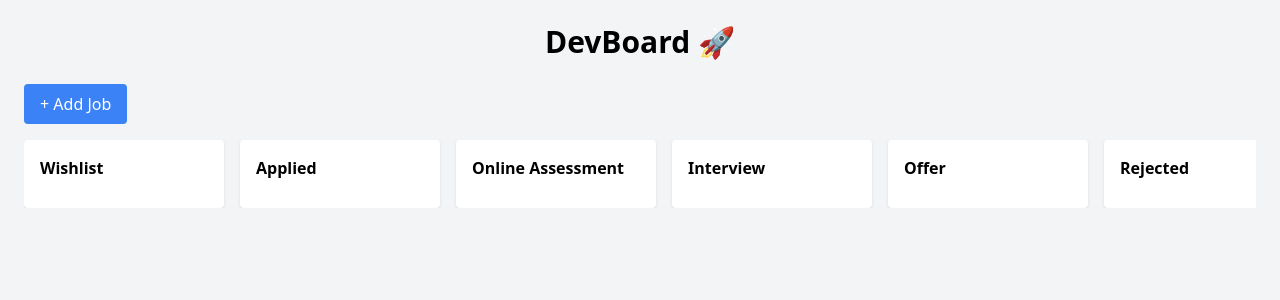
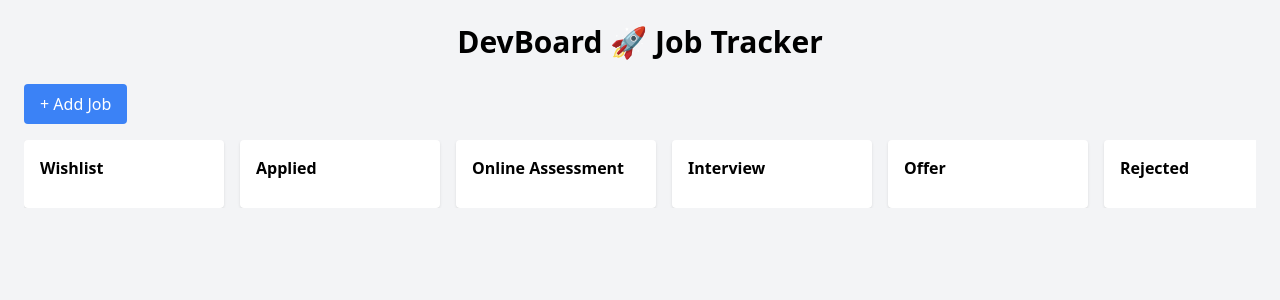
Before and after one commit to Shifa200/devboard, a React (Vite) app: page / in a window 1280 px wide. Shown: the top 300 px of the page. Built offline with nearby package versions, Linux system fonts and the light colour scheme.

Commit message:
chore: document board columns

```diff
--- a/src/App.jsx
+++ b/src/App.jsx
@@ -1,6 +1,6 @@
 import { useState } from "react";
 
-
+// Board columns used to organize job applications by status
 const columns = [
   "wishlist",
   "applied",
@@ -14,7 +14,7 @@
   const [jobs, setjobs] = useState([]);
   return (
     <div className="min-h-screen bg-gray-100 p-6">
-      <h1 className="text-3xl font-bold mb-6 text-center">DevBoard 🚀</h1>
+      <h1 className="text-3xl font-bold mb-6 text-center">DevBoard 🚀 Job Tracker</h1>
 
       <button
          onClick={() => {
```
